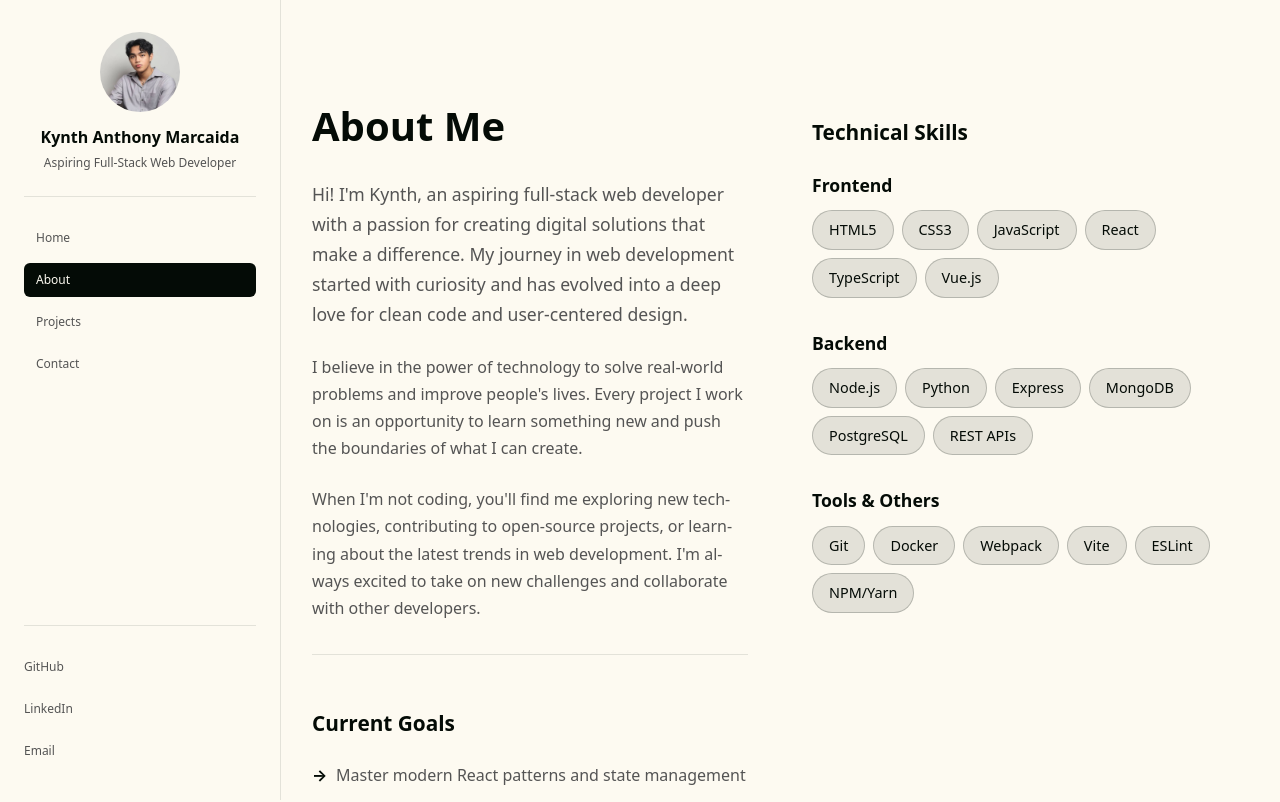
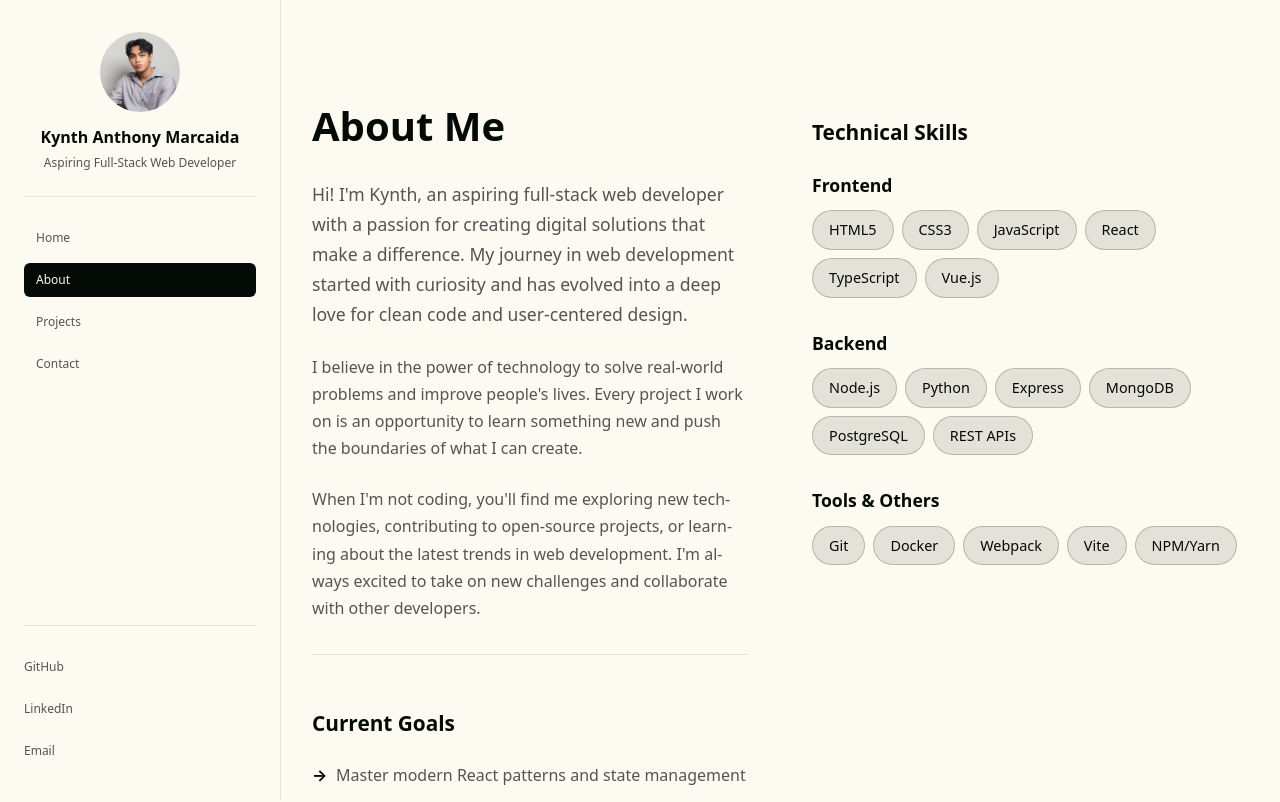
Before and after one commit to kynth65/portfolio, a React (Vite) app: page /about in a window 1280 px wide. Shown: the top 802 px of the page. Built offline with nearby package versions, Linux system fonts and the light colour scheme.

Commit message:
Remove ESLint from AboutSection skills list

```diff
--- a/src/components/AboutSection.tsx
+++ b/src/components/AboutSection.tsx
@@ -4,7 +4,7 @@ const AboutSection = () => {
   const skills = [
     { category: 'Frontend', items: ['HTML5', 'CSS3', 'JavaScript', 'React', 'TypeScript', 'Vue.js'] },
     { category: 'Backend', items: ['Node.js', 'Python', 'Express', 'MongoDB', 'PostgreSQL', 'REST APIs'] },
-    { category: 'Tools & Others', items: ['Git', 'Docker', 'Webpack', 'Vite', 'ESLint', 'NPM/Yarn'] }
+    { category: 'Tools & Others', items: ['Git', 'Docker', 'Webpack', 'Vite', 'NPM/Yarn'] }
   ]
 
   return (
```
